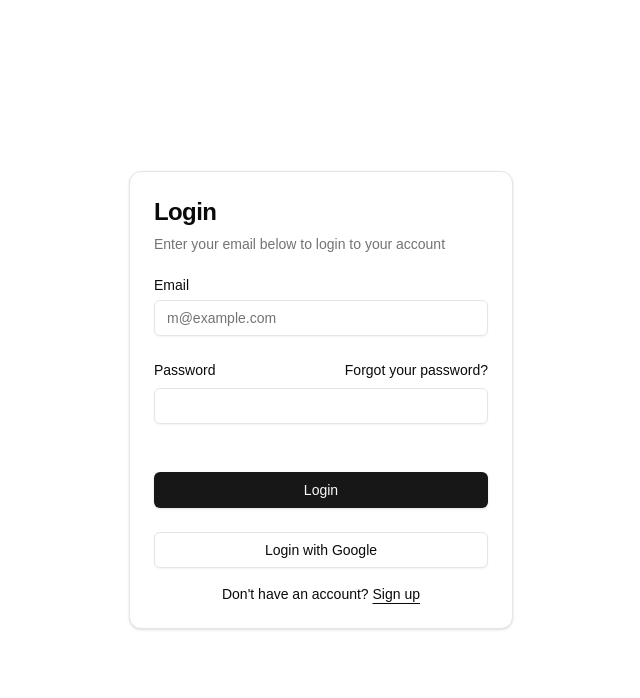
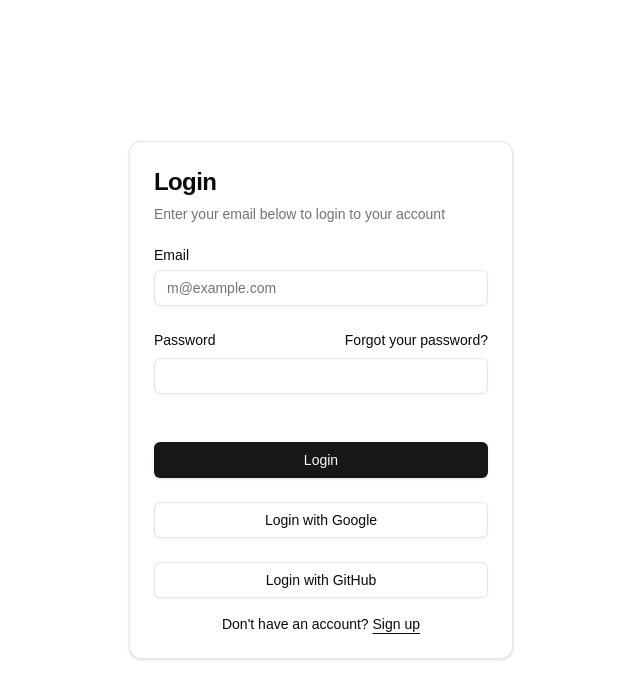
Before and after one commit to doiali/actionbitz, a Next.js app: page /auth/signin in a window 1280 px wide. Shown: the top 698 px of the page, without its empty margins (319-959 px from the left). Built offline with nearby package versions, Linux system fonts and the light colour scheme; no server answers.

Commit message:
feat: add login with github

```diff
--- a/src/auth.ts
+++ b/src/auth.ts
@@ -1,5 +1,6 @@
 import NextAuth from 'next-auth';
 import Credentials from 'next-auth/providers/credentials';
+import GitHub from "next-auth/providers/github"
 import { z } from 'zod';
 import bcrypt from 'bcrypt';
 import { User } from '@prisma/client';
@@ -33,6 +34,7 @@ export const { handlers, auth, signIn, signOut } = NextAuth({
     },
   },
   providers: [
+    GitHub,
     Credentials({
       async authorize(credentials) {
         const parsedCredentials = z
--- a/src/components/login-form.tsx
+++ b/src/components/login-form.tsx
@@ -86,6 +86,12 @@ export function LoginForm({
               <Button type="button" variant="outline" className="w-full">
                 Login with Google
               </Button>
+              <Button
+                type="button" variant="outline" className="w-full"
+                onClick={() => signIn('github')}
+              >
+                Login with GitHub
+              </Button>
             </div>
             <div className="mt-4 text-center text-sm">
               Don&apos;t have an account?{" "}
```
